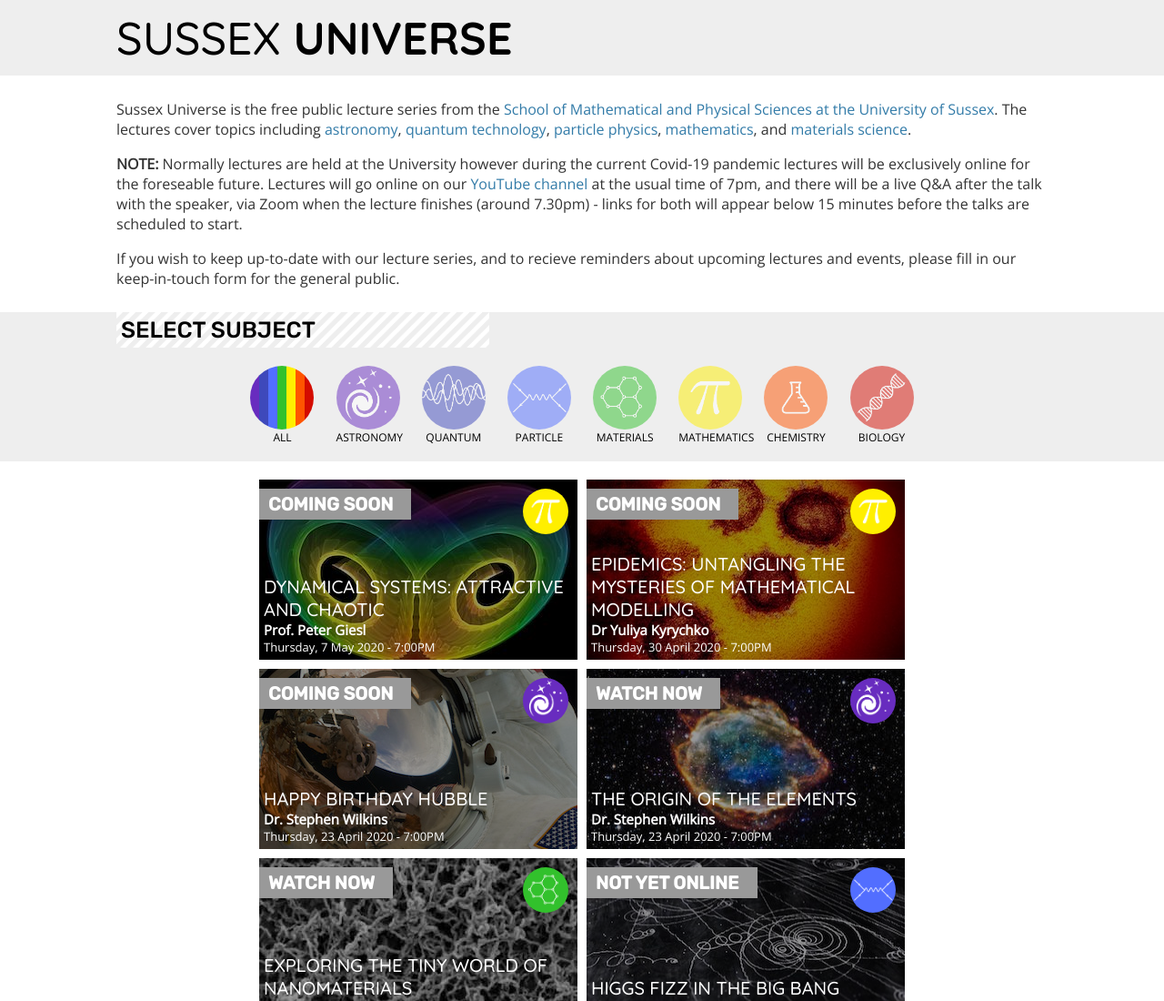
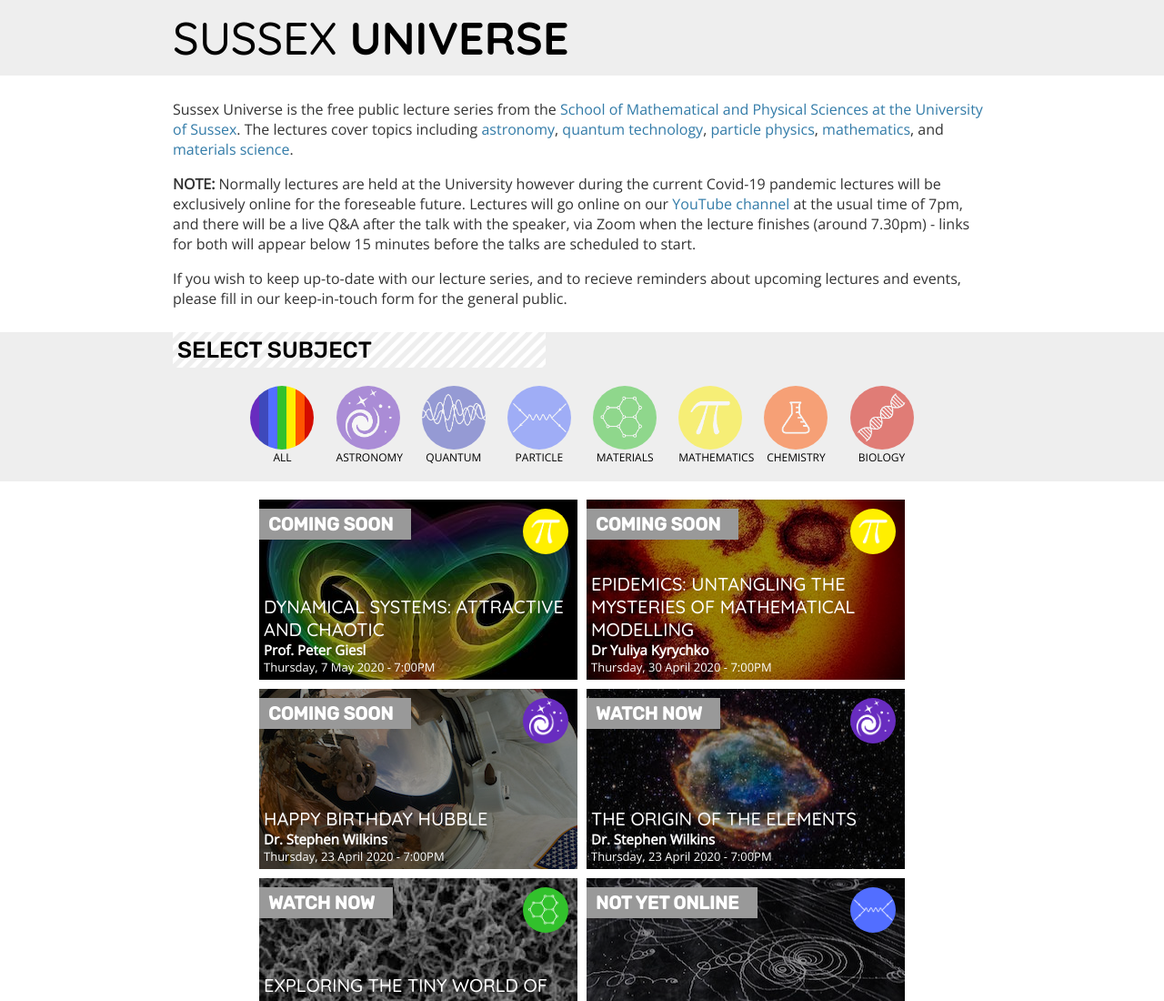
Before and after one commit to stephenmwilkins/SussexUniverse, a plain HTML site: page index.html in a window 1280 px wide. Shown: the top 1100 px of the page at 91% size. Drawn offline with nearby package versions, Linux system fonts and the light colour scheme; a web font is replaced by a local one.

Commit message:
working still

```diff
--- a/css/main.css
+++ b/css/main.css
@@ -39,10 +39,10 @@
 }
 
 #nav {
-  width:80%;
   margin: auto;
   padding: 10px;
-  max-width:1100px;
+  width:90%;
+  max-width: 900px;
 }
 
 #logo {
@@ -65,8 +65,8 @@
   top: 150px;
   margin: auto;
   padding: 10px;
-  width:80%;
-  max-width: 1100px;
+  width:90%;
+  max-width: 900px;
 }
 
 
@@ -77,8 +77,8 @@
 
   #select_container {
     margin: auto;
-    width:80%;
-    max-width: 1100px;
+    width:90%;
+    max-width: 900px;
     }
 
   #select {
@@ -95,8 +95,8 @@
     padding: 10px;
     margin: auto;
     text-align: center;
-    width:80%;
-    max-width: 1100px;
+    width:90%;
+    max-width: 900px;
   }
 
   #subject-all {
--- a/index.js
+++ b/index.js
@@ -103,7 +103,7 @@
   status = xmlDoc.getElementsByTagName('talk')[i].getAttribute('status');
 
   if (status=='1') {
-    document.getElementById("talk_window").innerHTML = '<div id="videoWrapper"><iframe src="https://www.youtube.com/embed/'+youtube+'" frameborder="0" allow="accelerometer; autoplay; encrypted-media; gyroscope; picture-in-picture" allowfullscreen></iframe></div>';
+    document.getElementById("talk_window").innerHTML = '<div id="videoWrapper"><iframe src="https://www.youtube.com/embed/'+xmlDoc.getElementsByTagName('youtube')[i].childNodes[0].nodeValue+'" frameborder="0" allow="accelerometer; autoplay; encrypted-media; gyroscope; picture-in-picture" allowfullscreen></iframe></div>';
   } else
   {
     document.getElementById("talk_window").innerHTML = '<img width="100%" src="images/talks/'+xmlDoc.getElementsByTagName('name')[i].childNodes[0].nodeValue+'@preview.jpg"><div id="talk_status">COMING SOON</div>';
```
